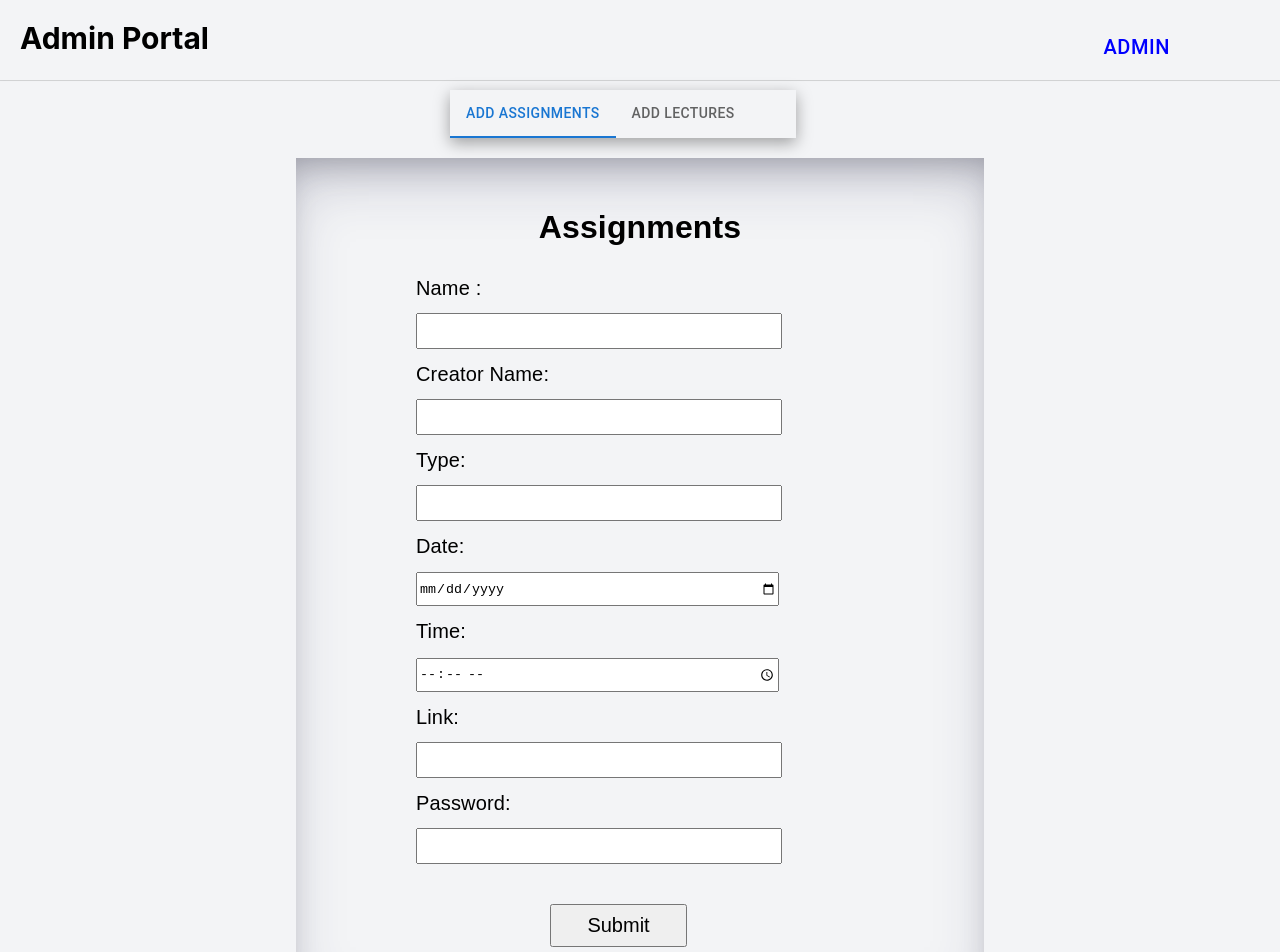
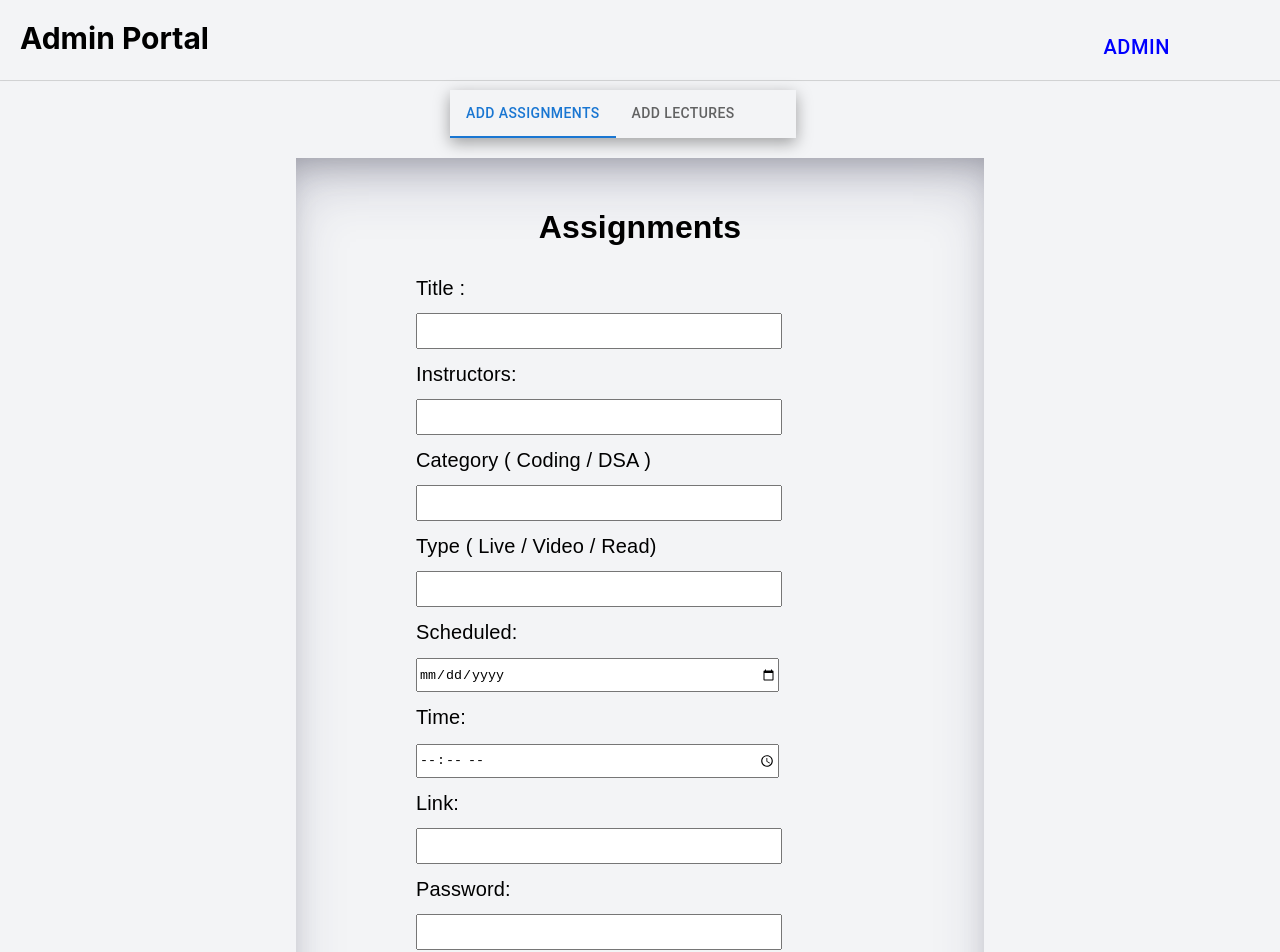
Before and after one commit to khushboo-choudhary/clone-masai-lms, a React (Create React App) app in the folder client/: page /Admin in a window 1280 px wide. Shown: the top 952 px of the page. Built offline with nearby package versions, Linux system fonts and the light colour scheme.

Commit message:
Variable name changed and added.

```diff
--- a/client/src/components/Admin/Assignments.jsx
+++ b/client/src/components/Admin/Assignments.jsx
@@ -1,87 +1,163 @@
-import axios from 'axios'
-import React, { useState } from 'react'
-
+import axios from "axios";
+import React, { useState } from "react";
 
 const Assignments = () => {
-
-  const [assignment, setAssignment] = useState(
-    {
-        name:"",
-        creator:"",
-        type:"",
-        date:"",
-        time:"",
-        link:"",
-        password:""
-    }
-)
+  const [assignment, setAssignment] = useState({
+    title: "",
+    instructors: "",
+    type: "",
+    scheduled: "",
+    time: "",
+    link: "",
+    password: "",
+  });
 
   const handleChange = (e) => {
     e.preventDefault();
-    const {id, value} = e.target
+    const { id, value } = e.target;
 
-    setAssignment({...assignment, [id]:value})
-}
+    setAssignment({ ...assignment, [id]: value });
+  };
 
   const handleSubmit = (e) => {
-    e.preventDefault()
-    console.log(assignment)
+    e.preventDefault();
+    console.log(assignment);
 
-    axios.post('https://lms-app-123.herokuapp.com/assignment', assignment).then((res)=>{
-
-      alert('Assignment added');
+    axios
+      .post("http://localhost:8080/assignment", assignment)
+      .then((res) => {
+        alert(res.data.message);
         e.target.reset();
-
-    }).catch((e)=>{
-      console.log(e.message)
       })
-
-}
-
+      .catch((e) => {
+        console.log(e.message);
+      });
+  };
 
   return (
     <>
-        <div className='mainBox'>
-          <h1 className='nameHead'>Assignments</h1>
+      <div className="mainBox">
+        <h1 className="nameHead">Assignments</h1>
         <form onSubmit={handleSubmit}>
-
-                <div className='divideInput'>
-                  <div><label>Name :</label></div>
-                  <div><input type="text" className='inpBox' id='name' onInput={handleChange} required/></div>
+          <div className="divideInput">
+            <div>
+              <label>Title :</label>
+            </div>
+            <div>
+              <input
+                type="text"
+                className="inpBox"
+                id="title"
+                onInput={handleChange}
+                required
+              />
+            </div>
           </div>
 
-                <div className='divideInput'>
-                  <div><label>Creator Name:</label></div>
-                  <div><input type="text" className='inpBox' id='creator'  onInput={handleChange} required /></div>
+          <div className="divideInput">
+            <div>
+              <label>Instructors:</label>
             </div>
-                <div className='divideInput'>
-                  <div><label>Type:</label></div>
-                  <div><input type="text" className='inpBox' id='type'  onInput={handleChange} required/></div>
+            <div>
+              <input
+                type="text"
+                className="inpBox"
+                id="instructors"
+                onInput={handleChange}
+                required
+              />
             </div>
-                <div className='divideInput'>
-                  <div><label>Date:</label></div>
-                  <div><input type="Date" className='inpBox' id='date' onInput={handleChange} required /></div>
           </div>
-                <div className='divideInput'>
-                  <div><label>Time:</label></div>
-                  <div><input type="time" className='inpBox' id='time' onInput={handleChange} required /></div>
+          <div className="divideInput">
+            <div>
+              <label>Category ( Coding / DSA )</label>
             </div>
-                <div className='divideInput'>
-                  <div><label>Link:</label></div>
-                  <div><input type="link" className='inpBox' id='link' onInput={handleChange} required /></div>
+            <div>
+              <input
+                type="text"
+                id="category"
+                className="inpBox"
+                onInput={handleChange}
+                required
+              />
             </div>
-                <div className='divideInput'>
-                  <div><label>Password:</label></div>
-                  <div><input type="text" className='inpBox' id='password'  onInput={handleChange} required/></div>
+          </div>
+          <div className="divideInput">
+            <div>
+              <label>Type ( Live / Video / Read)</label>
+            </div>
+            <div>
+              <input
+                type="text"
+                id="type"
+                className="inpBox"
+                onInput={handleChange}
+                required
+              />
+            </div>
+          </div>
+          <div className="divideInput">
+            <div>
+              <label>Scheduled:</label>
+            </div>
+            <div>
+              <input
+                type="Date"
+                className="inpBox"
+                id="scheduled"
+                onInput={handleChange}
+                required
+              />
+            </div>
+          </div>
+          <div className="divideInput">
+            <div>
+              <label>Time:</label>
+            </div>
+            <div>
+              <input
+                type="time"
+                className="inpBox"
+                id="time"
+                onInput={handleChange}
+                required
+              />
+            </div>
+          </div>
+          <div className="divideInput">
+            <div>
+              <label>Link:</label>
+            </div>
+            <div>
+              <input
+                type="link"
+                className="inpBox"
+                id="link"
+                onInput={handleChange}
+                required
+              />
+            </div>
+          </div>
+          <div className="divideInput">
+            <div>
+              <label>Password:</label>
+            </div>
+            <div>
+              <input
+                type="text"
+                className="inpBox"
+                id="password"
+                onInput={handleChange}
+                required
+              />
+            </div>
           </div>
 
-                <input type="submit" value="Submit" className='submitBtn'/>
-
-
+          <input type="submit" value="Submit" className="submitBtn" />
         </form>
       </div>
     </>
-  )
-}
+  );
+};
 
-export default Assignments
+export default Assignments;
--- a/client/src/components/Admin/Lectures.jsx
+++ b/client/src/components/Admin/Lectures.jsx
@@ -1,78 +1,148 @@
-import React from 'react'
-import { useState } from 'react'
-import axios from 'axios'
+import React from "react";
+import { useState } from "react";
+import axios from "axios";
 
 const Lectures = () => {
-
-    const [lecture, setLecture] = useState(
-        {
-            name:"",
-            creator:"",
-            topic:"",
-            date:"",
-            time:"",
-            link:""
-        }
-    )
+  const [lecture, setLecture] = useState({
+    title: "",
+    instructors: "",
+    category: "",
+    type: "",
+    scheduled: "",
+    time: "",
+    link: "",
+  });
 
   const handleChange = (e) => {
-        const {id, value} = e.target;
-        setLecture({...lecture, [id]:value})
-    }
+    const { id, value } = e.target;
+    setLecture({ ...lecture, [id]: value });
+  };
 
   const handleSubmit = (e) => {
-        e.preventDefault()
-        console.log(lecture)
+    e.preventDefault();
+    console.log(lecture);
 
-        axios.post('https://lms-app-123.herokuapp.com/lecture', lecture).then((res)=>{
-         console.log("res : " + res.data)
-          alert('Lecture added');
+    axios
+      .post("http://localhost:8080/lecture", lecture)
+      .then((res) => {
+        alert(res.data.message);
         e.target.reset();
-        }).catch((e)=>{
-          console.log(e)
       })
-    }
-
+      .catch((e) => {
+        console.log(e);
+      });
+  };
 
   return (
     <>
-        <div className='mainBox'>
-            <h1 className='nameHead'>Lectures</h1>
+      <div className="mainBox">
+        <h1 className="nameHead">Lectures</h1>
         <form onSubmit={handleSubmit}>
-
-                <div className='divideInput'>
-                  <div><label>Topic Name :</label></div>
-                  <div><input type="text" id='name' className='inpBox' onInput={handleChange} required/></div>
+          <div className="divideInput">
+            <div>
+              <label>Title:</label>
+            </div>
+            <div>
+              <input
+                type="text"
+                id="title"
+                className="inpBox"
+                onInput={handleChange}
+                required
+              />
+            </div>
           </div>
 
-                <div className='divideInput'>
-                  <div><label>Creator Name:</label></div>
-                  <div><input type="text" id='creator' className='inpBox'  onInput={handleChange} required /></div>
+          <div className="divideInput">
+            <div>
+              <label>Instructors:</label>
             </div>
-                <div className='divideInput'>
-                  <div><label>Topic ( Coding / DSA )</label></div>
-                  <div><input type="text" id='topic' className='inpBox'  onInput={handleChange} required/></div>
+            <div>
+              <input
+                type="text"
+                id="instictors"
+                className="inpBox"
+                onInput={handleChange}
+                required
+              />
             </div>
-                <div className='divideInput'>
-                  <div><label>Date:</label></div>
-                  <div><input type="Date" id='date' className='inpBox'  onInput={handleChange} required /></div>
           </div>
-                <div className='divideInput'>
-                  <div><label>Time:</label></div>
-                  <div><input type="time" id='time' className='inpBox' onInput={handleChange} required /></div>
+          <div className="divideInput">
+            <div>
+              <label>Category ( Coding / DSA )</label>
             </div>
-                <div className='divideInput'>
-                  <div><label>Link:</label></div>
-                  <div><input type="link" id='link' className='inpBox'  onInput={handleChange} required/></div>
+            <div>
+              <input
+                type="text"
+                id="category"
+                className="inpBox"
+                onInput={handleChange}
+                required
+              />
+            </div>
+          </div>
+          <div className="divideInput">
+            <div>
+              <label>Type ( Live / Video / Read)</label>
+            </div>
+            <div>
+              <input
+                type="text"
+                id="type"
+                className="inpBox"
+                onInput={handleChange}
+                required
+              />
+            </div>
+          </div>
+          <div className="divideInput">
+            <div>
+              <label>Scheduled:</label>
+            </div>
+            <div>
+              <input
+                type="Date"
+                id="scheduled"
+                className="inpBox"
+                onInput={handleChange}
+                required
+              />
+            </div>
+          </div>
+          <div className="divideInput">
+            <div>
+              <label>Time:</label>
+            </div>
+            <div>
+              <input
+                type="time"
+                id="time"
+                className="inpBox"
+                onInput={handleChange}
+                required
+              />
+            </div>
+          </div>
+          <div className="divideInput">
+            <div>
+              <label>Link:</label>
+            </div>
+            <div>
+              <input
+                type="link"
+                id="link"
+                className="inpBox"
+                onInput={handleChange}
+                required
+              />
+            </div>
           </div>
 
-                <input type="submit" value="Submit" className='submitBtn'  />
-
-
+          <input type="submit" value="Submit" className="submitBtn" />
         </form>
       </div>
     </>
-  )
-}
+  );
+};
 
-export default Lectures
+export default Lectures;
```
Lines whose indentation alone changed are shown as unchanged.
